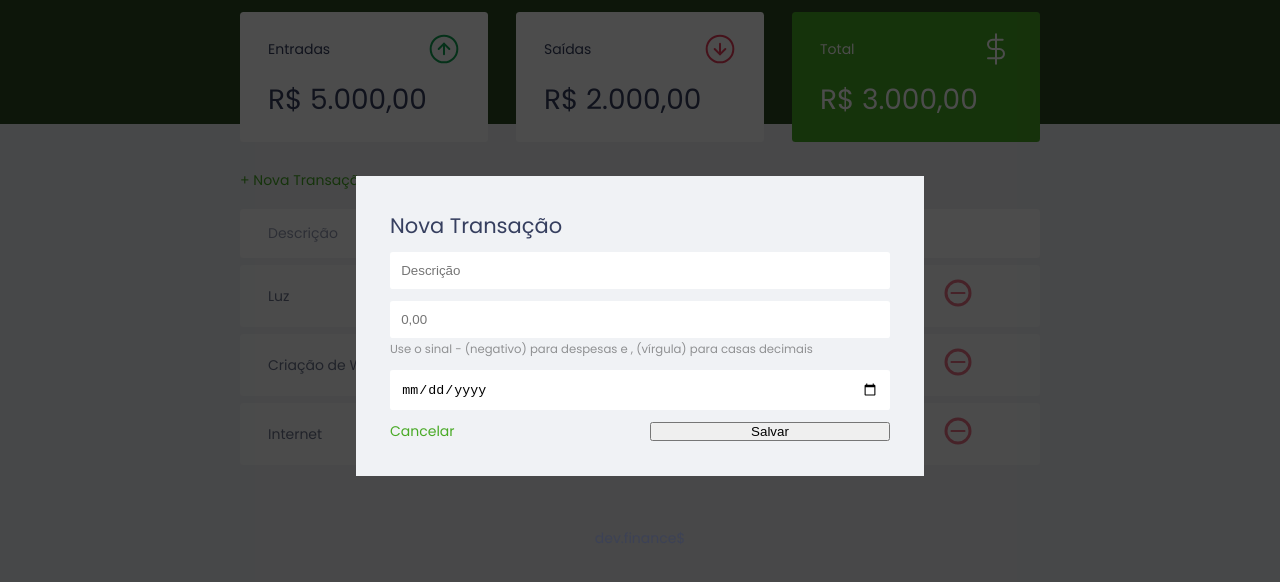
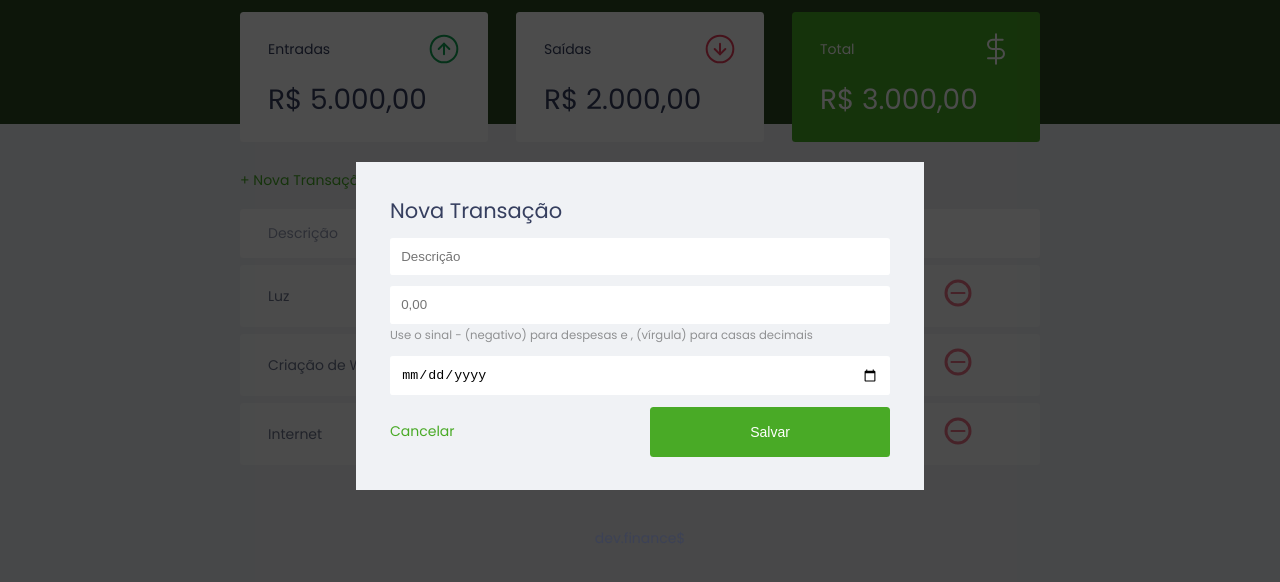
Before and after one commit to pallomagualter/MaratonaDiscover, a plain HTML site: page index.html in a window 1280 px wide. Shown: the part 74-656 px from the top of the page. Drawn offline with Linux system fonts and the light colour scheme.

Commit message:
button style

```diff
--- a/styles.css
+++ b/styles.css
@@ -63,6 +63,19 @@ a:hover {
 
 button {
     width: 100%;
+    height: 50px;
+
+    border: none;
+
+    color: white;
+    background: var(--green);
+
+    font-size: 1rem;
+
+    padding: 0;
+    border-radius: 0.25rem;
+
+    cursor: pointer;
 }
 
 /* Header ==================================== */
```
